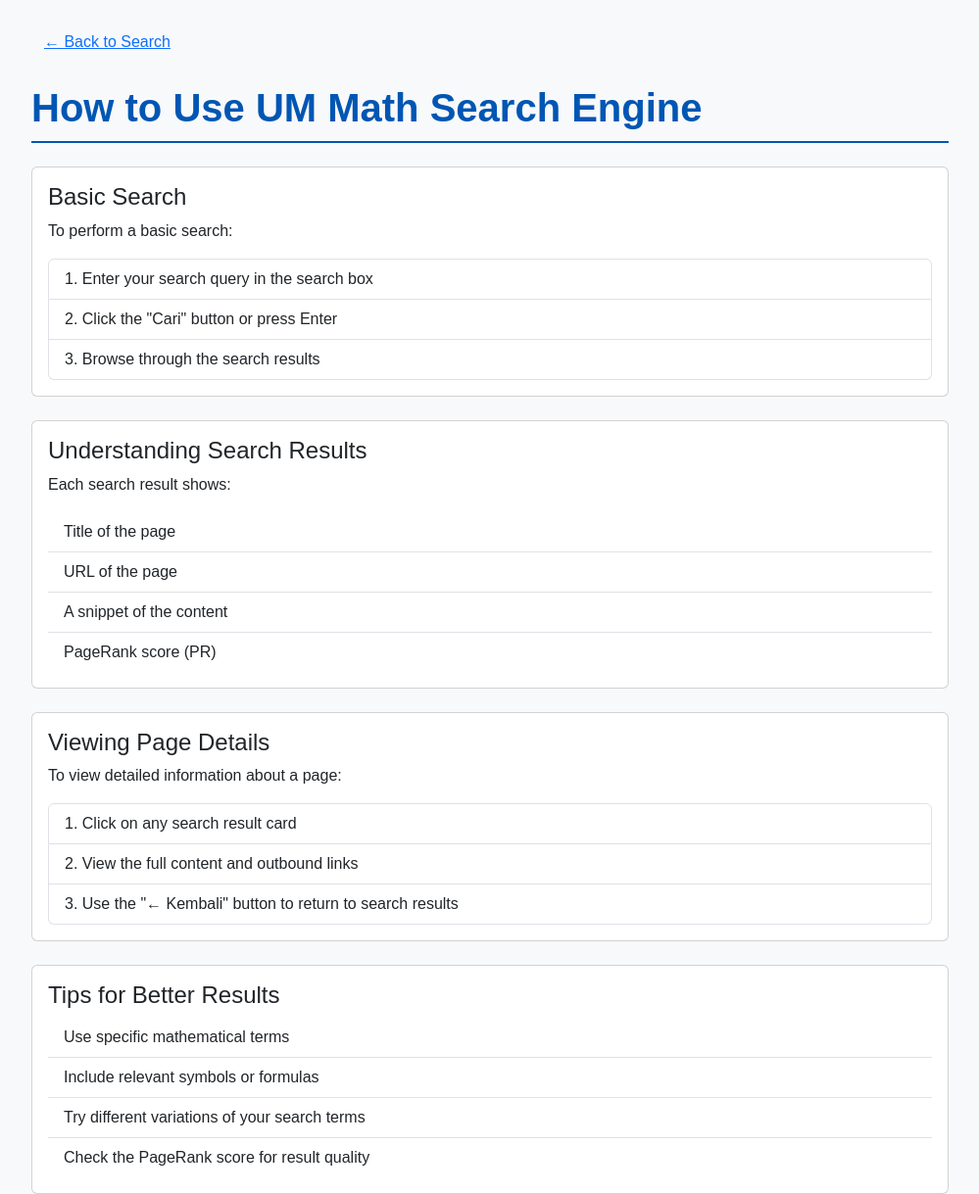
After one commit to aanjar/search-engine-math, a Flask app: page /help in a window 1280 px wide. The commit adds this page. Shown: the whole page at 98% size, without its empty margins (140-1139 px from the left). Run offline with Flask 3, Linux system fonts and the light colour scheme.

Commit message:
Tampilan Awal Page Search 1. Benerin Controller 2. Styling Halaman 3. Nambah halaman-halaman (penghias) dikit 4. Logika Js

```diff
--- a/app/controllers/search_controller.py
+++ b/app/controllers/search_controller.py
@@ -1,10 +1,34 @@
-from flask import Blueprint, render_template, request
-from app.models.db import search_pages
+from flask import Blueprint, render_template
 
-search_bp = Blueprint("search", __name__)
+search_bp = Blueprint('search', __name__)
 
-@search_bp.route("/")
+@search_bp.route('/')
 def index():
-    query = request.args.get("q", "")
-    results = search_pages(query) if query else []
-    return render_template("search.html", results=results, query=query)
+    return render_template('search.html')
+
+@search_bp.route('/about')
+def about():
+    return render_template('about.html')
+
+@search_bp.route('/help')
+def help():
+    return render_template('help.html')
+
+@search_bp.route('/privacy')
+def privacy():
+    return render_template('privacy.html')
+
+@search_bp.errorhandler(404)
+def page_not_found(e):
+    return render_template('404.html'), 404
+
+# API routes will be handled by the backend team, but you can define placeholders
+# @search_bp.route('/api/search')
+# def api_search():
+#     # This will be implemented by the backend team
+#     pass
+
+# @search_bp.route('/api/detail/<id>')
+# def api_detail(id):
+#     # This will be implemented by the backend team
+#     pass
--- a/app/static/css/style.css
+++ b/app/static/css/style.css
@@ -1,7 +1,109 @@
 body {
-    background-color: #f9f9f9;
+    background-color: #f8f9fa;
+    color: #343a40;
+    font-family: 'Arial', sans-serif;
 }
 
 h1 {
-    color: #0055aa;
+    color: #0056b3;
+    font-weight: 600;
+    border-bottom: 2px solid #0056b3;
+    padding-bottom: 10px;
+    margin-bottom: 30px !important;
 }
+
+a {
+    color: #007bff;
+    text-decoration: none;
+}
+
+a:hover {
+    text-decoration: underline;
+}
+
+.container {
+    max-width: 960px;
+}
+
+.input-group .form-control,
+.input-group .btn {
+    border-color: #ced4da;
+}
+
+.input-group .btn-primary {
+    background-color: #007bff;
+    border-color: #007bff;
+}
+
+.input-group .btn-primary:hover {
+    background-color: #0056b3;
+    border-color: #0056b3;
+}
+
+.result-card {
+    cursor: pointer;
+    transition: background-color .2s, border-color .2s;
+    border: 1px solid #e0e0e0;
+    border-radius: .5rem;
+    box-shadow: 0 2px 5px rgba(0,0,0,.05);
+}
+
+.result-card:hover {
+    background-color: #e9ecef;
+    border-color: #c0c0c0;
+}
+
+.result-card .card-title {
+    color: #0056b3;
+}
+
+.result-card .card-subtitle a {
+    color: #6c757d;
+    font-size: 0.9em;
+}
+
+.result-card .card-text {
+    margin-top: 10px;
+    margin-bottom: 10px;
+}
+
+.badge.bg-primary {
+    background-color: #007bff !important;
+    font-size: 0.8em;
+    font-weight: 500;
+}
+
+#search-detail-section h2 {
+    color: #0056b3;
+    margin-bottom: 10px;
+}
+
+#search-detail-section h5 {
+    margin-top: 20px;
+    margin-bottom: 10px;
+    color: #5a6268;
+}
+
+#search-detail-section ul {
+    padding-left: 20px;
+}
+
+#search-detail-section ul li {
+    margin-bottom: 5px;
+}
+
+footer {
+    background-color: #e9ecef;
+    padding-top: 20px !important;
+    padding-bottom: 20px !important;
+    font-size: 0.9em;
+    color: #6c757d;
+}
+
+footer a {
+    color: #6c757d;
+}
+
+footer a:hover {
+    color: #343a40;
+}
--- /dev/null
+++ b/app/templates/help.html
@@ -0,0 +1,78 @@
+<!DOCTYPE html>
+<html lang="en">
+<head>
+    <meta charset="UTF-8">
+    <meta name="viewport" content="width=device-width, initial-scale=1.0">
+    <title>Help - UM Math Search Engine</title>
+    <!-- Bootstrap CSS -->
+    <link href="https://cdn.jsdelivr.net/npm/bootstrap@5.3.0/dist/css/bootstrap.min.css" rel="stylesheet">
+    <link rel="stylesheet" href="{{ url_for('static', filename='css/style.css') }}">
+</head>
+<body>
+    <div class="container mt-4">
+        <nav class="mb-4">
+            <a href="/" class="btn btn-link">← Back to Search</a>
+        </nav>
+
+        <h1 class="mb-4">How to Use UM Math Search Engine</h1>
+
+        <div class="card mb-4">
+            <div class="card-body">
+                <h2 class="card-title h4">Basic Search</h2>
+                <p class="card-text">
+                    To perform a basic search:
+                </p>
+                <ol class="list-group list-group-numbered">
+                    <li class="list-group-item">Enter your search query in the search box</li>
+                    <li class="list-group-item">Click the "Cari" button or press Enter</li>
+                    <li class="list-group-item">Browse through the search results</li>
+                </ol>
+            </div>
+        </div>
+
+        <div class="card mb-4">
+            <div class="card-body">
+                <h2 class="card-title h4">Understanding Search Results</h2>
+                <p class="card-text">
+                    Each search result shows:
+                </p>
+                <ul class="list-group list-group-flush">
+                    <li class="list-group-item">Title of the page</li>
+                    <li class="list-group-item">URL of the page</li>
+                    <li class="list-group-item">A snippet of the content</li>
+                    <li class="list-group-item">PageRank score (PR)</li>
+                </ul>
+            </div>
+        </div>
+
+        <div class="card mb-4">
+            <div class="card-body">
+                <h2 class="card-title h4">Viewing Page Details</h2>
+                <p class="card-text">
+                    To view detailed information about a page:
+                </p>
+                <ol class="list-group list-group-numbered">
+                    <li class="list-group-item">Click on any search result card</li>
+                    <li class="list-group-item">View the full content and outbound links</li>
+                    <li class="list-group-item">Use the "← Kembali" button to return to search results</li>
+                </ol>
+            </div>
+        </div>
+
+        <div class="card">
+            <div class="card-body">
+                <h2 class="card-title h4">Tips for Better Results</h2>
+                <ul class="list-group list-group-flush">
+                    <li class="list-group-item">Use specific mathematical terms</li>
+                    <li class="list-group-item">Include relevant symbols or formulas</li>
+                    <li class="list-group-item">Try different variations of your search terms</li>
+                    <li class="list-group-item">Check the PageRank score for result quality</li>
+                </ul>
+            </div>
+        </div>
+    </div>
+
+    <!-- Bootstrap JS -->
+    <script src="https://cdn.jsdelivr.net/npm/bootstrap@5.3.0/dist/js/bootstrap.bundle.min.js"></script>
+</body>
+</html>
```
Also changed, not shown: app/static/js/app.js (added, +125 -0 lines), app/templates/404.html (added, +28 -0 lines), app/templates/about.html (added, +56 -0 lines), app/templates/privacy.html (added, +78 -0 lines), app/templates/search.html (+41 -16 lines).
